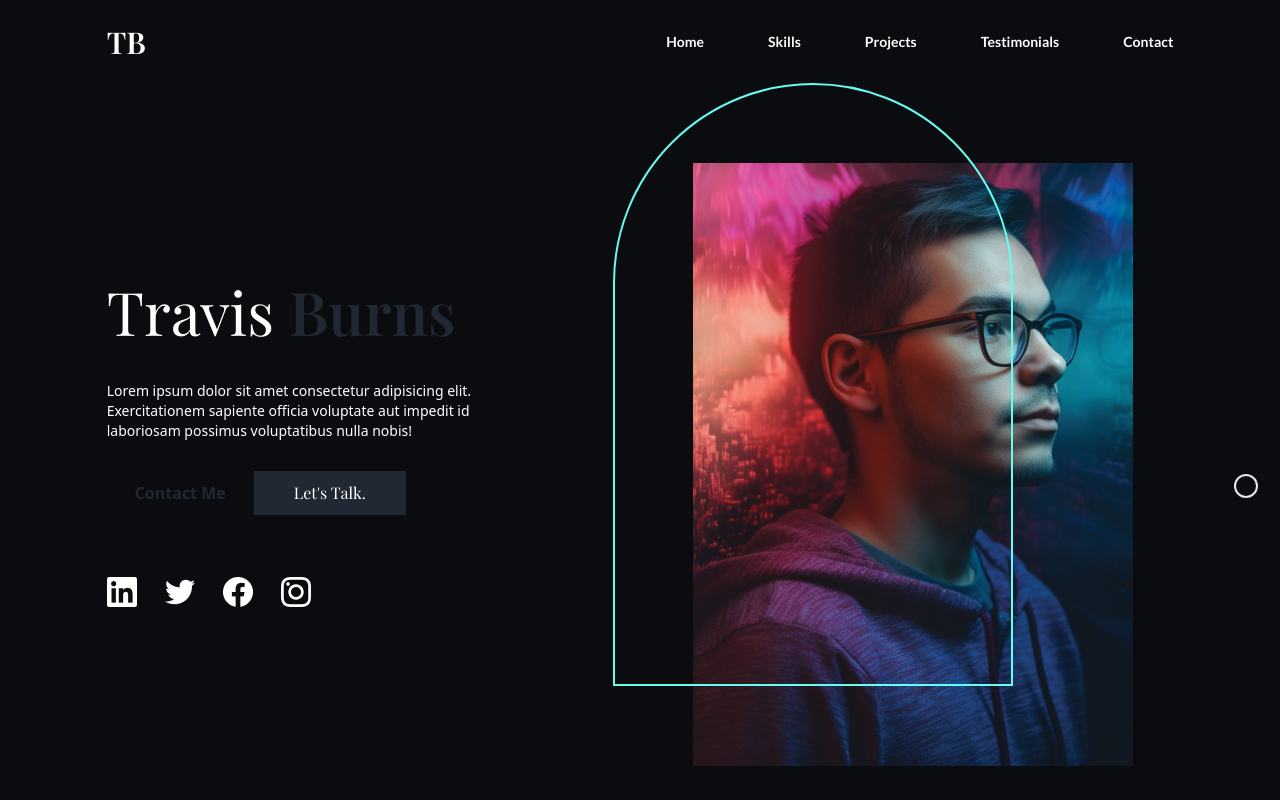
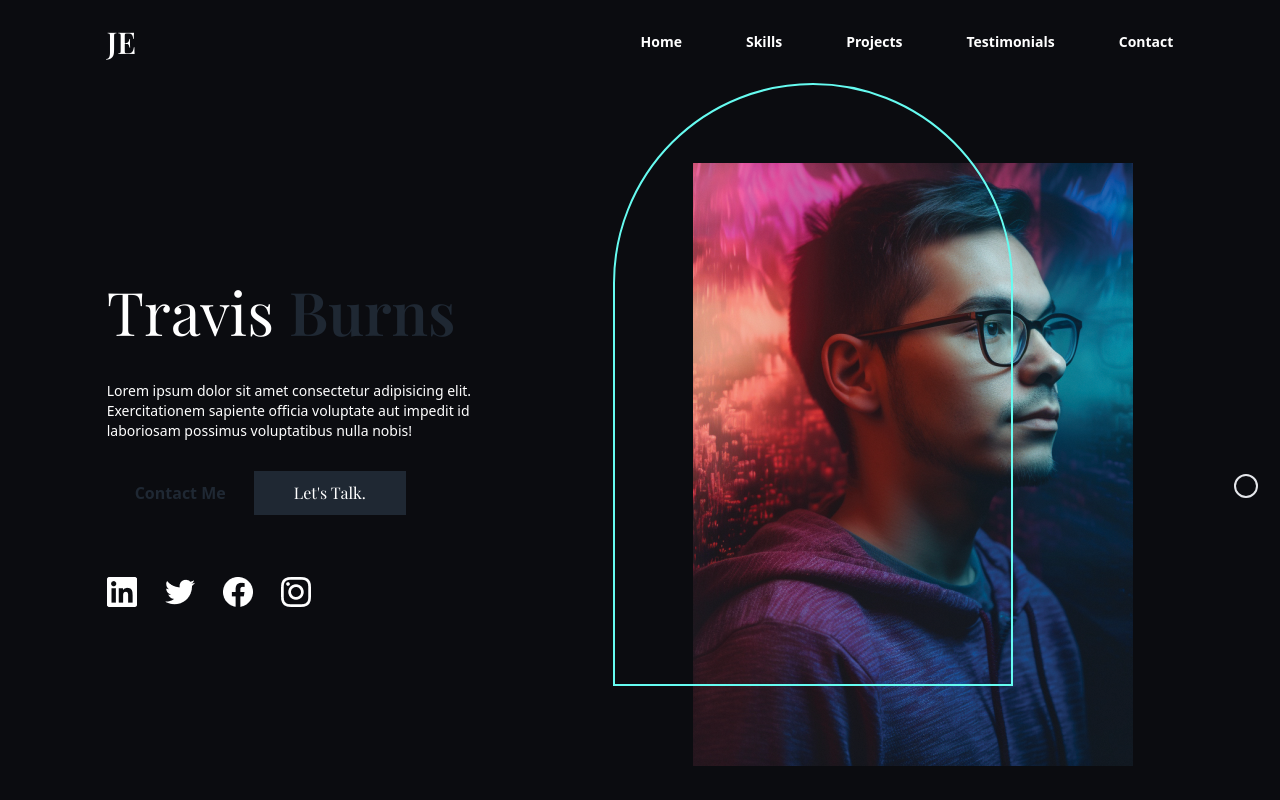
Before and after one commit to travisburns/portfoliosite, a React (Vite) app in the folder portfoliosite/: page / in a window 1280 px wide. Shown: the top 800 px of the page. Built offline with nearby package versions, Linux system fonts and the light colour scheme.

Commit message:
Added navbar functionality for changing color on scroll, however is not working. Have to work more with code

```diff
--- a/portfoliosite/src/scenes/Navbar.jsx
+++ b/portfoliosite/src/scenes/Navbar.jsx
@@ -1,130 +1,113 @@
-import {useState } from 'react'
-import AnchorLink from 'react-anchor-link-smooth-scroll';
-import useMediaQuery from '../hooks/useMediaQuery';
-import menuicon from '../assets/menu-icon.svg'
+import { useState } from "react";
+import AnchorLink from "react-anchor-link-smooth-scroll";
+import useMediaQuery from "../hooks/useMediaQuery";
 
-const Link = ({page, selectedPage, setSelectedPage}) => {
+const Link = ({ page, selectedPage, setSelectedPage }) => {
   const lowerCasePage = page.toLowerCase();
   return (
     <AnchorLink
-            className={`${selectedPage === lowerCasePage ? "text-yellow" : "" }
-                hover:text-yellow transition duration-500`}
+      className={`${
+        selectedPage === lowerCasePage ? "text-yellow" : ""
+      } hover:text-yellow transition duration-500`}
       href={`#${lowerCasePage}`}
       onClick={() => setSelectedPage(lowerCasePage)}
     >
       {page}
     </AnchorLink>
-    )
-}
+  );
+};
 
-
-const Navbar = ({isTopOfPage, selectedPage, setSelectedPage }) => {
+const Navbar = ({ isTopOfPage, selectedPage, setSelectedPage }) => {
   const [isMenuToggled, setIsMenuToggled] = useState(false);
-    const isAboveSmallScreens = useMediaQuery("(min-width: 768px");
+  const isDesktop = useMediaQuery("(min-width: 768px)");
   const navbarBackground = isTopOfPage ? "" : "bg-red";
 
+  return (
+    <nav className={`${navbarBackground} z-40 w-full fixed top-0 py-6`}>
+      <div className="flex items-center justify-between mx-auto w-5/6">
+        <h4 className="font-playfair text-3xl font-bold">JE</h4>
 
-    return (
-        <nav className={`${navbarBackground}z-40 w-full fixed top-0 py-6`}>
-            <div className='flex items-center justify-between mx-auto w-5/6'>
-              <h4 className='font-playfair text-3xl font-bold'>TB </h4>
-
-              {/* DESKTOP NAV */ }
-              {isAboveSmallScreens ? (
-                <div className='flex justify-between gap-16 font-Lato text-sm font-semibold'>
+        {/* DESKTOP NAV */}
+        {isDesktop ? (
+          <div className="flex justify-between gap-16 font-opensans text-sm font-semibold">
             <Link
               page="Home"
               selectedPage={selectedPage}
               setSelectedPage={setSelectedPage}
-
             />
             <Link
               page="Skills"
               selectedPage={selectedPage}
               setSelectedPage={setSelectedPage}
-
             />
             <Link
               page="Projects"
               selectedPage={selectedPage}
               setSelectedPage={setSelectedPage}
-
             />
             <Link
               page="Testimonials"
               selectedPage={selectedPage}
               setSelectedPage={setSelectedPage}
-
             />
             <Link
               page="Contact"
               selectedPage={selectedPage}
               setSelectedPage={setSelectedPage}
-
             />
           </div>
         ) : (
           <button
             className="rounded-full bg-red p-2"
-              onClick={()=> setIsMenuToggled(!isMenuToggled)}
+            onClick={() => setIsMenuToggled(!isMenuToggled)}
           >
-
-                <img src={menuicon} alt="menu-icon" />
-
+            <img alt="menu-icon" src="../assets/menu-icon.svg" />
           </button>
         )}
 
-
         {/* MOBILE MENU POPUP */}
-              {!isAboveSmallScreens && isMenuToggled && (
-                <div className='fixed right-0 bottom-0 h-full bg-blue w-[300px]'>
+        {!isDesktop && isMenuToggled && (
+          <div className="fixed right-0 bottom-0 h-full bg-blue w-[300px]">
             {/* CLOSE ICON */}
-                    <div className='flex justify-end p-12'>
-                        <button onClick={()=> setIsMenuToggled(!isMenuToggled)}>
-                        <img src={menuicon} alt="menu-icon" />
+            <div className="flex justify-end p-12">
+              <button onClick={() => setIsMenuToggled(!isMenuToggled)}>
+                <img alt="close-icon" src="../assets/close-icon.svg" />
               </button>
             </div>
 
-
             {/* MENU ITEMS */}
-                        <div className='flex flex-col gap-10 ml-[33%] text-2xl text-deep-blue'>
+            <div className="flex flex-col gap-10 ml-[33%] text-2xl text-deep-blue">
               <Link
                 page="Home"
                 selectedPage={selectedPage}
                 setSelectedPage={setSelectedPage}
-
               />
               <Link
                 page="Skills"
                 selectedPage={selectedPage}
                 setSelectedPage={setSelectedPage}
-
               />
               <Link
                 page="Projects"
                 selectedPage={selectedPage}
                 setSelectedPage={setSelectedPage}
-
               />
               <Link
                 page="Testimonials"
                 selectedPage={selectedPage}
                 setSelectedPage={setSelectedPage}
-
               />
               <Link
                 page="Contact"
                 selectedPage={selectedPage}
                 setSelectedPage={setSelectedPage}
-
               />
             </div>
           </div>
         )}
       </div>
     </nav>
+  );
+};
 
-    )
-}
-
-export default Navbar
+export default Navbar;
```
Lines whose indentation alone changed are shown as unchanged.
